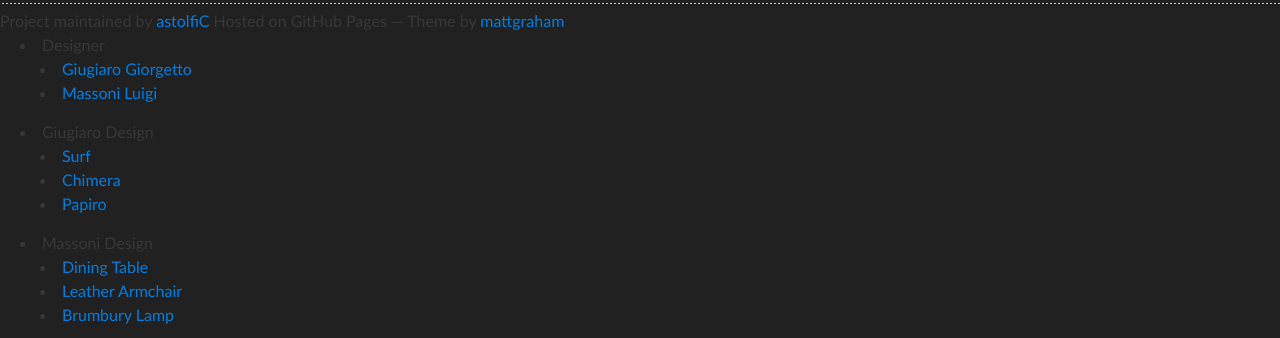
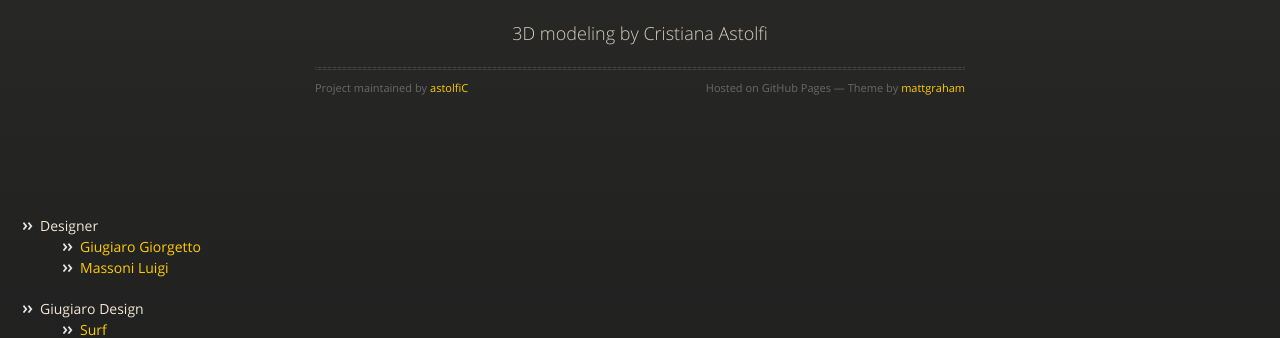
Before and after one commit to astolfiC/astolfiC.github.io, a plain HTML site: page index.html in a window 1280 px wide. Shown: the part 173-511 px from the top of the page. Drawn offline with nearby package versions, Linux system fonts and the light colour scheme; files that its build step writes are made by us from their sources; files whose address does not match are found by name.

Commit message:
Update index.html

```diff
--- a/index.html
+++ b/index.html
@@ -4,7 +4,7 @@
     <meta charset="utf-8">
     <meta http-equiv="X-UA-Compatible" content="chrome=1">
     <title>Italian Interior and Industrial Design by astolfiC</title>
-    <link rel="stylesheet" href="stylesheets/stylesheets/stylesheet.css">
+    <link rel="stylesheet" href="stylesheets/styles.css">
     <link rel="stylesheet" href="stylesheets/pygment_trac.css">
     <script src="https://ajax.googleapis.com/ajax/libs/jquery/1.7.1/jquery.min.js"></script>
     <script src="javascripts/respond.js"></script>
```
